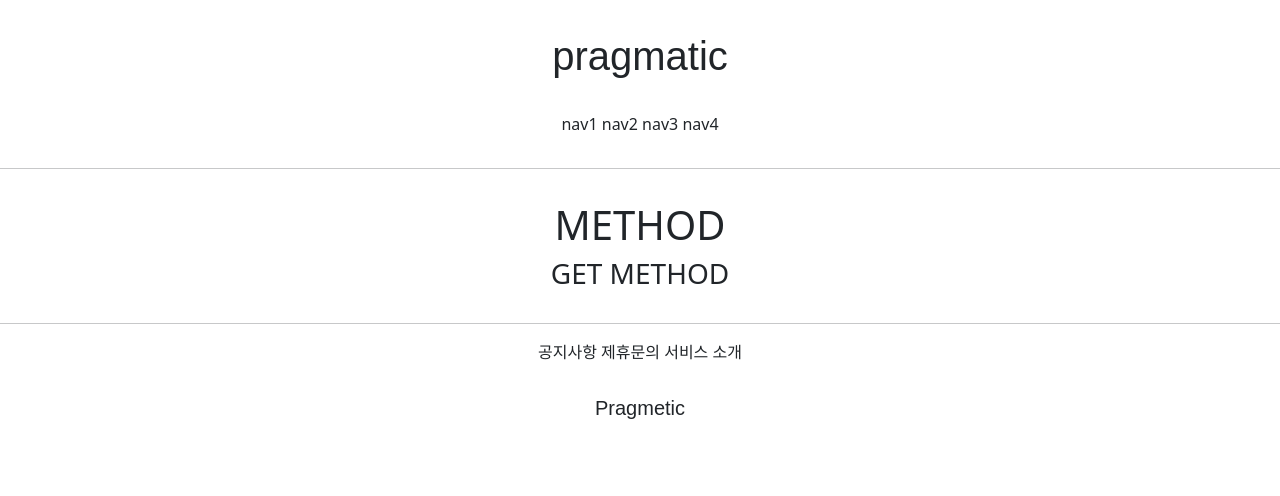
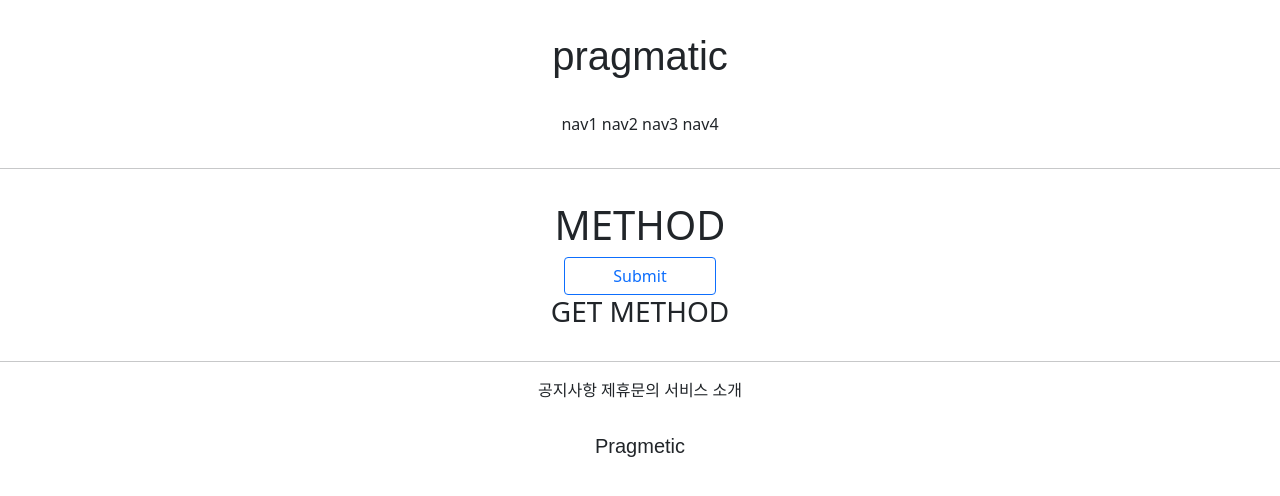
Before and after one commit to gyullo18/gis_1ban, a Django app: page /accounts/hello_world/ in a window 1280 px wide. Shown: the top 496 px of the page. Run offline with Django 3.2, Linux system fonts and the light colour scheme; parts of the project's set-up code (start-up, migrations or seed data) failed here and were passed over; some web fonts are replaced.

Commit message:
7/8 1ban class commit 3

```diff
--- a/accountapp/templates/accountapp/hello_world.html
+++ b/accountapp/templates/accountapp/hello_world.html
@@ -6,6 +6,16 @@
       <div style = 'margin: 2rem; text-align: center'>
         <H1>METHOD</H1>
 
+{#어느 경로로 요청을 보내게 될지의 주소#}
+          <form action="/accounts/hello_world/" method="post">
+              {%  csrf_token %}
+              <input type="submit" class="px-5 btn btn-outline-primary">
+
+
+          </form>
+
+
+
         <H3>{{ text }}</H3>
       </div>
 
```
